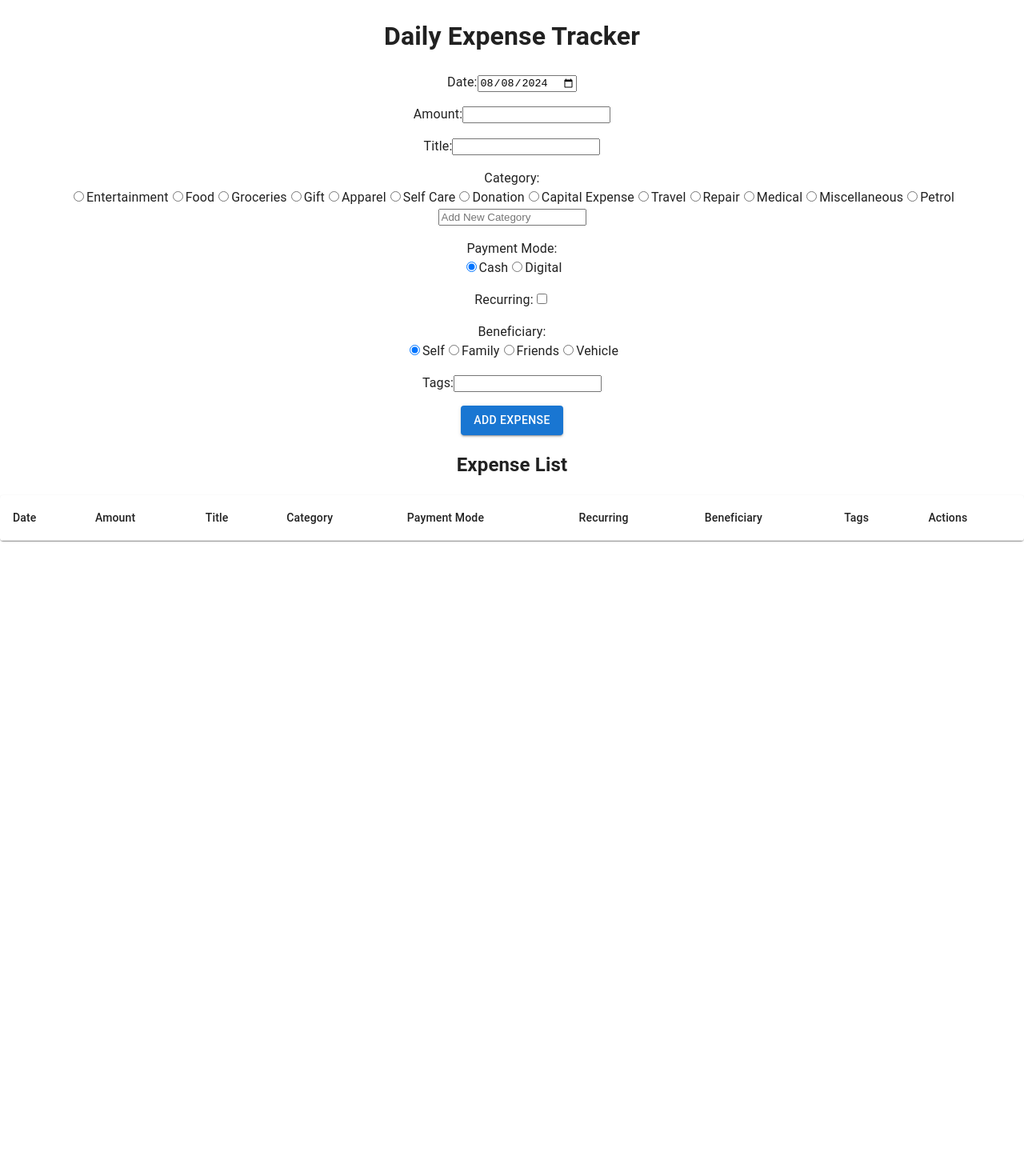
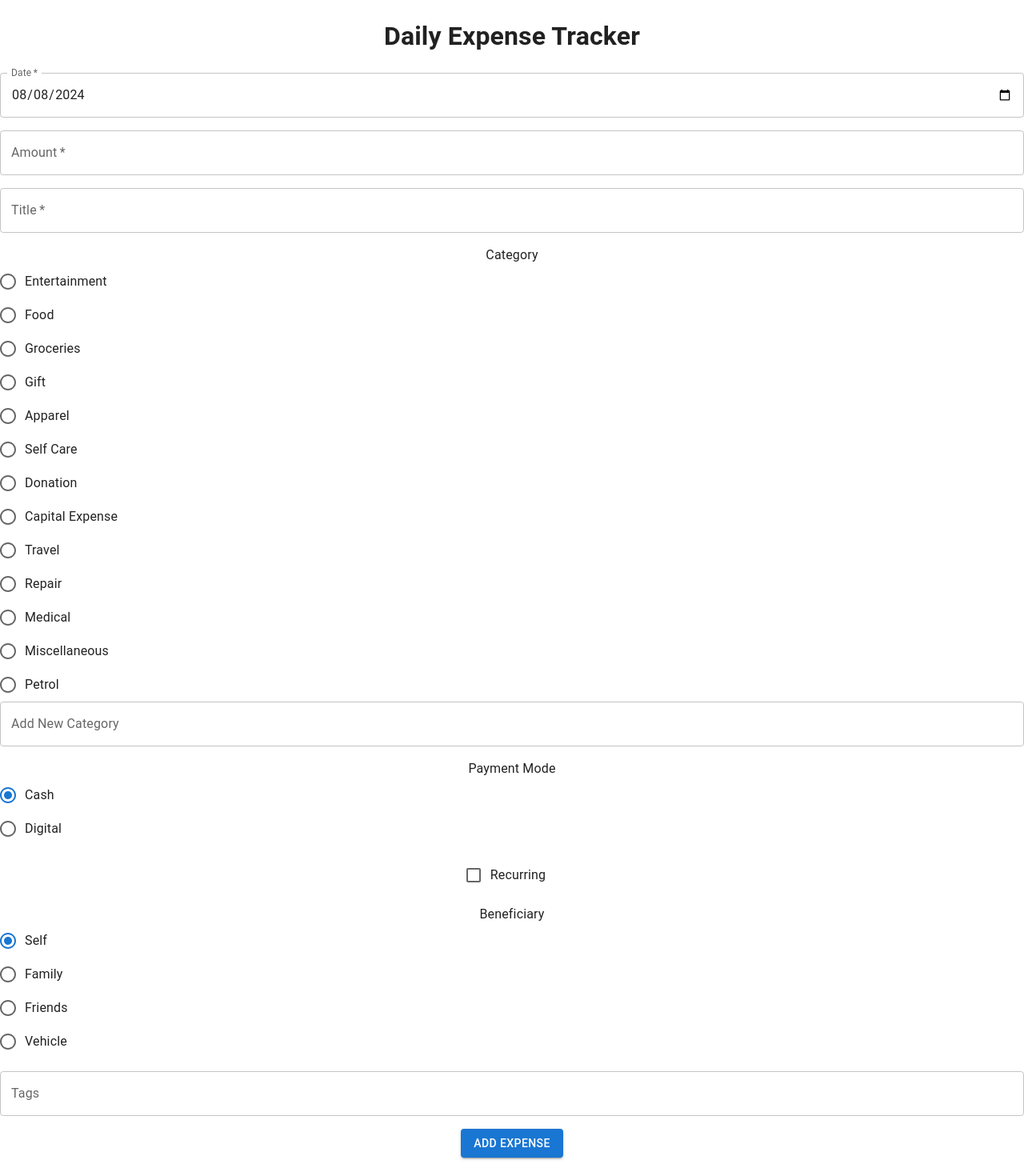
Before and after one commit to ishu9bansal/kharcha-v2, a React (Create React App) app: page / in a window 1280 px wide. Shown: the top 1470 px of the page at 80% size. Before the commit the page ends 800 px from the top, so only its background shows below. Built offline with nearby package versions, Linux system fonts and the light colour scheme.

Commit message:
Material UI for the win!

```diff
--- a/src/components/Inputs.tsx
+++ b/src/components/Inputs.tsx
@@ -1,168 +1,132 @@
-// src/components/DateInput.tsx
+// src/components/Inputs.tsx
 import React from 'react';
+import { TextField, FormControl, FormControlLabel, RadioGroup, Radio, Checkbox, Grid, Typography } from '@mui/material';
 
-interface DateInputProps {
-  value: string;
-  onChange: (value: string) => void;
-}
+export const DateInput: React.FC<{ value: string, onChange: (value: string) => void }> = ({ value, onChange }) => (
+  <TextField
+    label="Date"
+    type="date"
+    value={value}
+    onChange={(e) => onChange(e.target.value)}
+    fullWidth
+    InputLabelProps={{
+      shrink: true,
+    }}
+    required
+  />
+);
 
-export const DateInput: React.FC<DateInputProps> = ({ value, onChange }) => {
-  return (
-    <div>
-      <label>Date:</label>
-      <input type="date" value={value} onChange={(e) => onChange(e.target.value)} required />
-    </div>
-  );
-};
+export const AmountInput: React.FC<{ value: string, onChange: (value: string) => void }> = ({ value, onChange }) => (
+  <TextField
+    label="Amount"
+    type="number"
+    value={value}
+    onChange={(e) => onChange(e.target.value)}
+    fullWidth
+    required
+  />
+);
 
-// src/components/AmountInput.tsx
+export const TitleInput: React.FC<{ value: string, onChange: (value: string) => void }> = ({ value, onChange }) => (
+  <TextField
+    label="Title"
+    type="text"
+    value={value}
+    onChange={(e) => onChange(e.target.value)}
+    fullWidth
+    required
+  />
+);
 
-interface AmountInputProps {
-    value: string;
-    onChange: (value: string) => void;
-  }
-
-export const AmountInput: React.FC<AmountInputProps> = ({ value, onChange }) => {
-  return (
-    <div>
-    <label>Amount:</label>
-    <input type="number" value={value} onChange={(e) => onChange(e.target.value)} required />
-    </div>
-  );
-};
-
-// src/components/TitleInput.tsx
-
-interface TitleInputProps {
-  value: string;
-  onChange: (value: string) => void;
-}
-
-export const TitleInput: React.FC<TitleInputProps> = ({ value, onChange }) => {
-  return (
-    <div>
-      <label>Title:</label>
-      <input type="text" value={value} onChange={(e) => onChange(e.target.value)} required />
-    </div>
-  );
-};
-
-// src/components/CategoryInput.tsx
-
-interface CategoryInputProps {
+export const CategoryInput: React.FC<{
   selectedCategory: string;
   onChange: (value: string) => void;
   newCategory: string;
   onNewCategoryChange: (value: string) => void;
-}
+}> = ({ selectedCategory, onChange, newCategory, onNewCategoryChange }) => {
+  const categories = [
+    "Entertainment", "Food", "Groceries", "Gift", "Apparel", "Self Care", "Donation", "Capital Expense", "Travel", "Repair", "Medical", "Miscellaneous", "Petrol"
+  ];
 
-const categories = [
-  "Entertainment", "Food", "Groceries", "Gift", "Apparel", "Self Care", "Donation", "Capital Expense", "Travel", "Repair", "Medical", "Miscellaneous", "Petrol"
-];
-
-export const CategoryInput: React.FC<CategoryInputProps> = ({ selectedCategory, onChange, newCategory, onNewCategoryChange }) => {
   return (
-    <div>
-      <label>Category:</label>
-      <div>
-        {categories.map(category => (
-          <label key={category}>
-            <input type="radio" name="category" value={category} checked={selectedCategory === category} onChange={() => onChange(category)} />
-            {category}
-          </label>
+    <FormControl component="fieldset" fullWidth>
+      <Typography component="legend">Category</Typography>
+      <RadioGroup
+        value={selectedCategory}
+        onChange={(e) => onChange(e.target.value)}
+      >
+        {categories.map((category) => (
+          <FormControlLabel
+            key={category}
+            value={category}
+            control={<Radio />}
+            label={category}
+          />
         ))}
-        <input type="text" value={newCategory} onChange={(e) => onNewCategoryChange(e.target.value)} placeholder="Add New Category" />
-      </div>
-    </div>
+        <TextField
+          label="Add New Category"
+          type="text"
+          value={newCategory}
+          onChange={(e) => onNewCategoryChange(e.target.value)}
+          fullWidth
+        />
+      </RadioGroup>
+    </FormControl>
   );
 };
 
-// src/components/PaymentModeInput.tsx
-
-interface PaymentModeInputProps {
+export const PaymentModeInput: React.FC<{
   selectedMode: 'Cash' | 'Digital';
   onChange: (value: 'Cash' | 'Digital') => void;
-}
+}> = ({ selectedMode, onChange }) => (
+  <FormControl component="fieldset" fullWidth>
+    <Typography component="legend">Payment Mode</Typography>
+    <RadioGroup
+      value={selectedMode}
+      onChange={(e) => onChange(e.target.value as 'Cash' | 'Digital')}
+    >
+      <FormControlLabel value="Cash" control={<Radio />} label="Cash" />
+      <FormControlLabel value="Digital" control={<Radio />} label="Digital" />
+    </RadioGroup>
+  </FormControl>
+);
 
-export const PaymentModeInput: React.FC<PaymentModeInputProps> = ({ selectedMode, onChange }) => {
-  return (
-    <div>
-      <label>Payment Mode:</label>
-      <div>
-        <label>
-          <input type="radio" name="payment-mode" value="Cash" checked={selectedMode === 'Cash'} onChange={() => onChange('Cash')} />
-          Cash
-        </label>
-        <label>
-          <input type="radio" name="payment-mode" value="Digital" checked={selectedMode === 'Digital'} onChange={() => onChange('Digital')} />
-          Digital
-        </label>
-      </div>
-    </div>
-  );
-};
+export const RecurringInput: React.FC<{ value: boolean, onChange: (value: boolean) => void }> = ({ value, onChange }) => (
+  <FormControlLabel
+    control={
+      <Checkbox
+        checked={value}
+        onChange={() => onChange(!value)}
+      />
+    }
+    label="Recurring"
+  />
+);
 
-// src/components/RecurringInput.tsx
-
-interface RecurringInputProps {
-  value: boolean;
-  onChange: (value: boolean) => void;
-}
-
-export const RecurringInput: React.FC<RecurringInputProps> = ({ value, onChange }) => {
-  return (
-    <div>
-      <label>Recurring:</label>
-      <input type="checkbox" checked={value} onChange={() => onChange(!value)} />
-    </div>
-  );
-};
-
-// src/components/BeneficiaryInput.tsx
-
-interface BeneficiaryInputProps {
+export const BeneficiaryInput: React.FC<{
   selectedBeneficiary: 'Self' | 'Family' | 'Friends' | 'Vehicle';
   onChange: (value: 'Self' | 'Family' | 'Friends' | 'Vehicle') => void;
-}
+}> = ({ selectedBeneficiary, onChange }) => (
+  <FormControl component="fieldset" fullWidth>
+    <Typography component="legend">Beneficiary</Typography>
+    <RadioGroup
+      value={selectedBeneficiary}
+      onChange={(e) => onChange(e.target.value as 'Self' | 'Family' | 'Friends' | 'Vehicle')}
+    >
+      <FormControlLabel value="Self" control={<Radio />} label="Self" />
+      <FormControlLabel value="Family" control={<Radio />} label="Family" />
+      <FormControlLabel value="Friends" control={<Radio />} label="Friends" />
+      <FormControlLabel value="Vehicle" control={<Radio />} label="Vehicle" />
+    </RadioGroup>
+  </FormControl>
+);
 
-export const BeneficiaryInput: React.FC<BeneficiaryInputProps> = ({ selectedBeneficiary, onChange }) => {
-  return (
-    <div>
-      <label>Beneficiary:</label>
-      <div>
-        <label>
-          <input type="radio" name="beneficiary" value="Self" checked={selectedBeneficiary === 'Self'} onChange={() => onChange('Self')} />
-          Self
-        </label>
-        <label>
-          <input type="radio" name="beneficiary" value="Family" checked={selectedBeneficiary === 'Family'} onChange={() => onChange('Family')} />
-          Family
-        </label>
-        <label>
-          <input type="radio" name="beneficiary" value="Friends" checked={selectedBeneficiary === 'Friends'} onChange={() => onChange('Friends')} />
-          Friends
-        </label>
-        <label>
-          <input type="radio" name="beneficiary" value="Vehicle" checked={selectedBeneficiary === 'Vehicle'} onChange={() => onChange('Vehicle')} />
-          Vehicle
-        </label>
-      </div>
-    </div>
-  );
-};
-
-// src/components/TagsInput.tsx
-
-interface TagsInputProps {
-  value: string;
-  onChange: (value: string) => void;
-}
-
-export const TagsInput: React.FC<TagsInputProps> = ({ value, onChange }) => {
-  return (
-    <div>
-      <label>Tags:</label>
-      <input type="text" value={value} onChange={(e) => onChange(e.target.value)} />
-    </div>
-  );
-};
+export const TagsInput: React.FC<{ value: string, onChange: (value: string) => void }> = ({ value, onChange }) => (
+  <TextField
+    label="Tags"
+    type="text"
+    value={value}
+    onChange={(e) => onChange(e.target.value)}
+    fullWidth
+  />
+);
```
